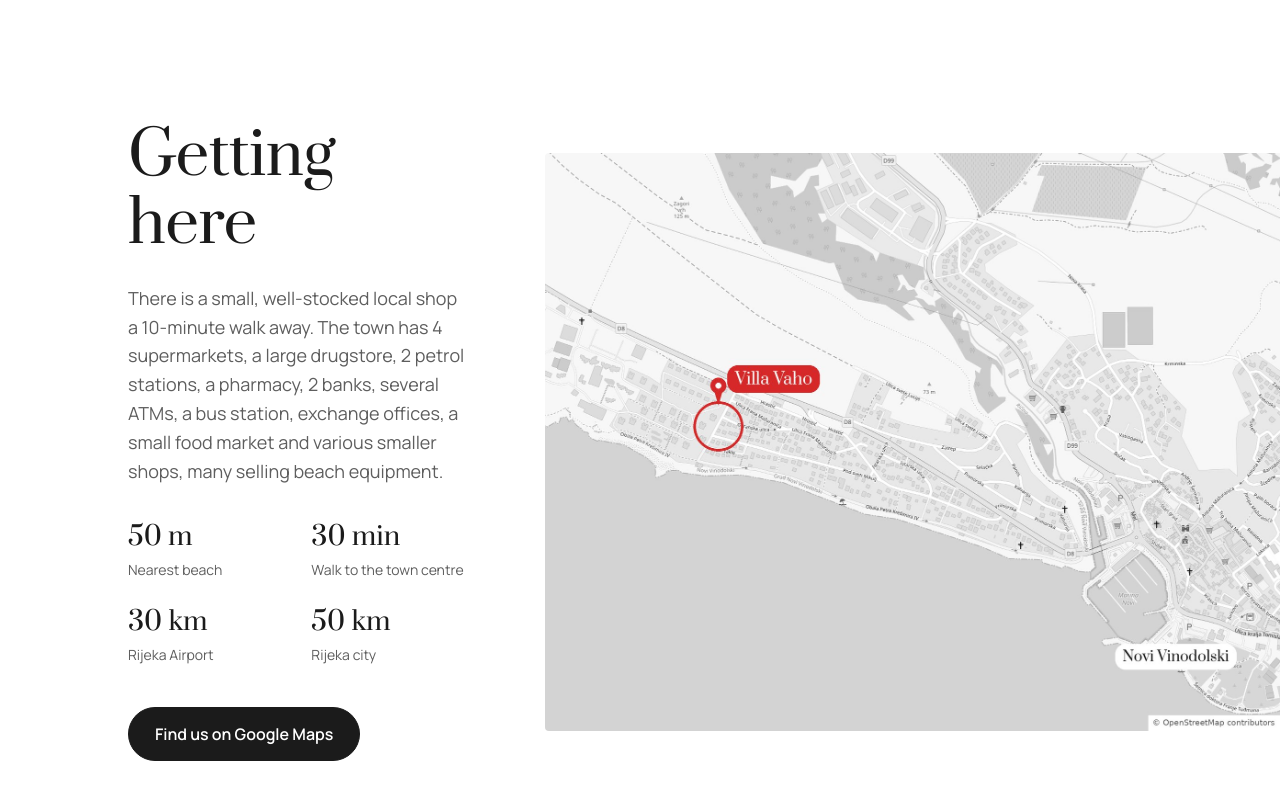
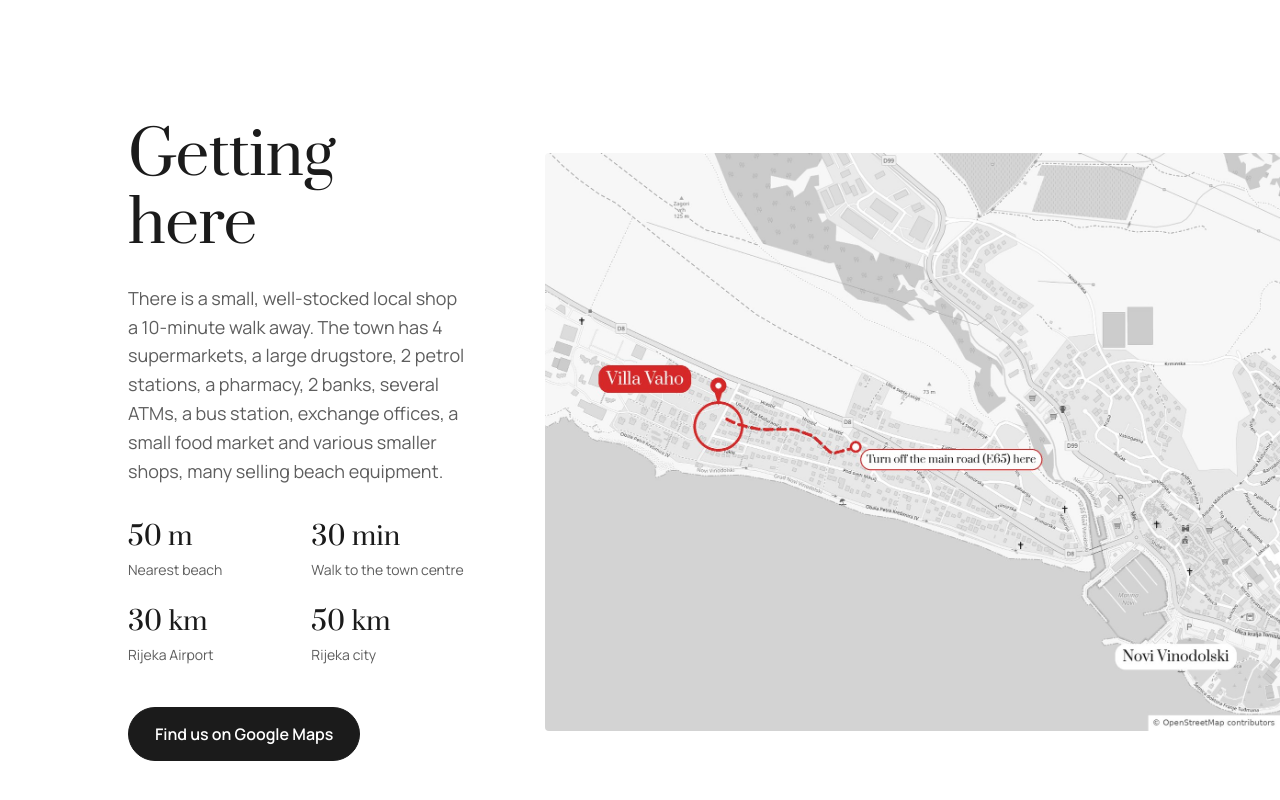
Before and after one commit to PitrG/villa-vaho, a plain HTML site: page index.html in a window 1280 px wide. Shown: the part 11170-11970 px from the top of the page. Drawn offline with Linux system fonts and the light colour scheme.

Commit message:
Map: red dashed route from the main road to the villa
Co-Authored-By: Claude Opus 5.5 <noreply@anthropic.com>
Claude-Session: https://claude.ai/code/session_01MpzHGSdfcyvM6a7w8ECmkt

```diff
--- a/index.html
+++ b/index.html
@@ -389,7 +389,7 @@ footer button:hover{color:#fff}
     </div>
     <div><a class="btn dark" href="https://www.google.com/maps/search/?api=1&amp;query=45.1314%2C14.7699" target="_blank" rel="noopener">Find us on Google Maps</a></div>
   </div>
-  <div class="locph t" data-i="villamap"><img src="img/th/villamap.jpg" alt="Map of Novi Vinodolski showing where Villa Vaho is"></div>
+  <div class="locph t" data-i="villaroute"><img src="img/th/villaroute.jpg" alt="Map showing the route from the main E65 road to Villa Vaho"></div>
 </div></section>
 
 <section class="faq" id="faq"><div class="wrap">
@@ -423,7 +423,7 @@ footer button:hover{color:#fff}
 <div class="lb" id="lb"><div class="bar"><span id="lbc"></span><button class="x" id="lbx" aria-label="Close">✕</button></div><div class="stage"><button class="nav prev" id="lbp" aria-label="Previous">←</button><img id="lbi" alt=""><button class="nav next" id="lbn" aria-label="Next">→</button></div></div>
 
 <script>
-const groups=[["Upper apartment",["24","23","28","26","19","31","18","12","16","3","33","35","2","6","8","50","51","11","39","oldbalcony","oldpalm"]],["Bedrooms",["oldmain","olddouble","oldtwin","oldtwin2","twin","37","oldgarden","oldview","oldgreen","43","45","38","77","78"]],["Lower apartment",["70","71","74","91","93","83","81","86","95","97","101","100","oldlowerliving","oldkitchen","oldpergolatable"]],["Garden",["57","56","62","63","67","49","58","59","65","68"]],["Roof terrace",["105","106","107","109","115","117","119","103","112","143","olddeck","oldpergola","oldterraceview","oldtable"]],["From above",["136","140","120","132","130","121","137","129","124","126","138"]],["Beach and town",["beachaerial","beach","town"]],["Parking",["oldparking"]],["Map",["villamap"]]];
+const groups=[["Upper apartment",["24","23","28","26","19","31","18","12","16","3","33","35","2","6","8","50","51","11","39","oldbalcony","oldpalm"]],["Bedrooms",["oldmain","olddouble","oldtwin","oldtwin2","twin","37","oldgarden","oldview","oldgreen","43","45","38","77","78"]],["Lower apartment",["70","71","74","91","93","83","81","86","95","97","101","100","oldlowerliving","oldkitchen","oldpergolatable"]],["Garden",["57","56","62","63","67","49","58","59","65","68"]],["Roof terrace",["105","106","107","109","115","117","119","103","112","143","olddeck","oldpergola","oldterraceview","oldtable"]],["From above",["136","140","120","132","130","121","137","129","124","126","138"]],["Beach and town",["beachaerial","beach","town"]],["Parking",["oldparking"]],["Map",["villaroute"]]];
 const all=groups.flatMap(g=>g[1]);let cur=0;
 const $=id=>document.getElementById(id);
 const lb=$('lb'),lbi=$('lbi'),lbc=$('lbc');
```
Also changed, not shown: img/full/villamap.jpg (deleted), img/full/villaroute.jpg (added), img/th/villamap.jpg (deleted), img/th/villaroute.jpg (added).
